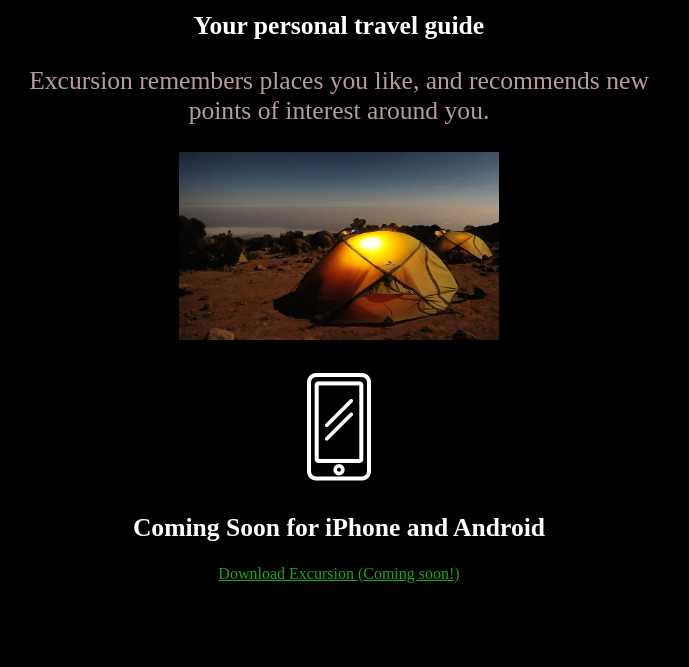
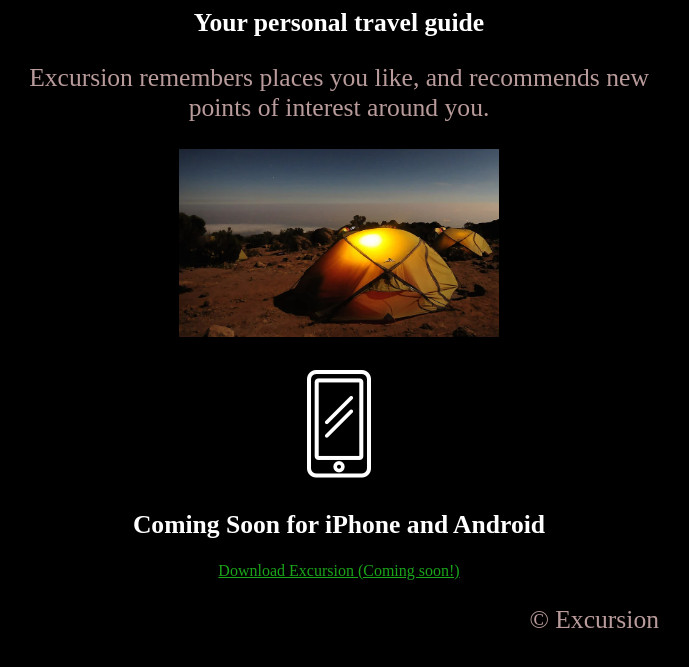
Before and after one commit to new-media-art/excursion, a plain HTML site: page index.html in a window 1280 px wide. Shown: the part 483-1150 px from the top of the page, without its empty margins (301-990 px from the left). Before the commit the page ends 1076 px from the top, so only its background shows below. Drawn offline with Linux system fonts and the light colour scheme.

Commit message:
Final touches

```diff
--- a/index.html
+++ b/index.html
@@ -11,18 +11,25 @@
     <main>
     <h1>Discover hidden places in the world around <br> you</h1>
     <p><a href="">Download Excursion (Coming soon!)</a></p>
-   <p><video  autoplay muted>
+    <video  autoplay muted>
         <source src="resources\video\excursion.mp4" type="video/mp4">
       Your browser does not support the video tag.
-      </video></p>
-      <h2>Your personal travel guide</h2>
-      <p>Excursion remembers places you like, and recommends new points of interest around you.</p>
+    </video></p>
+
+    <h2>Your personal travel guide</h2>
+    <p>Excursion remembers places you like, and recommends new points of interest around you.</p>
       <p><img class="camp" src="resources\images\camp.webp "</p>
+
       <p><img src = "resources/images/phone.webp"></p>
-    </main>
-    <footer>
+
+
         <h2>Coming Soon for iPhone and Android</h2>
         <a href=""">Download Excursion (Coming soon!)</a>
+     </main>
+     <div class="footer">
+     <footer>
+         <p>&copy; Excursion</p>
     </footer>
+    </div>
 </body>
 </html>
--- a/resources/css/style.css
+++ b/resources/css/style.css
@@ -30,3 +30,7 @@ a {
 .camp {
     width: 50%;
 }
+
+.footer {
+    text-align: right;
+  }
```
